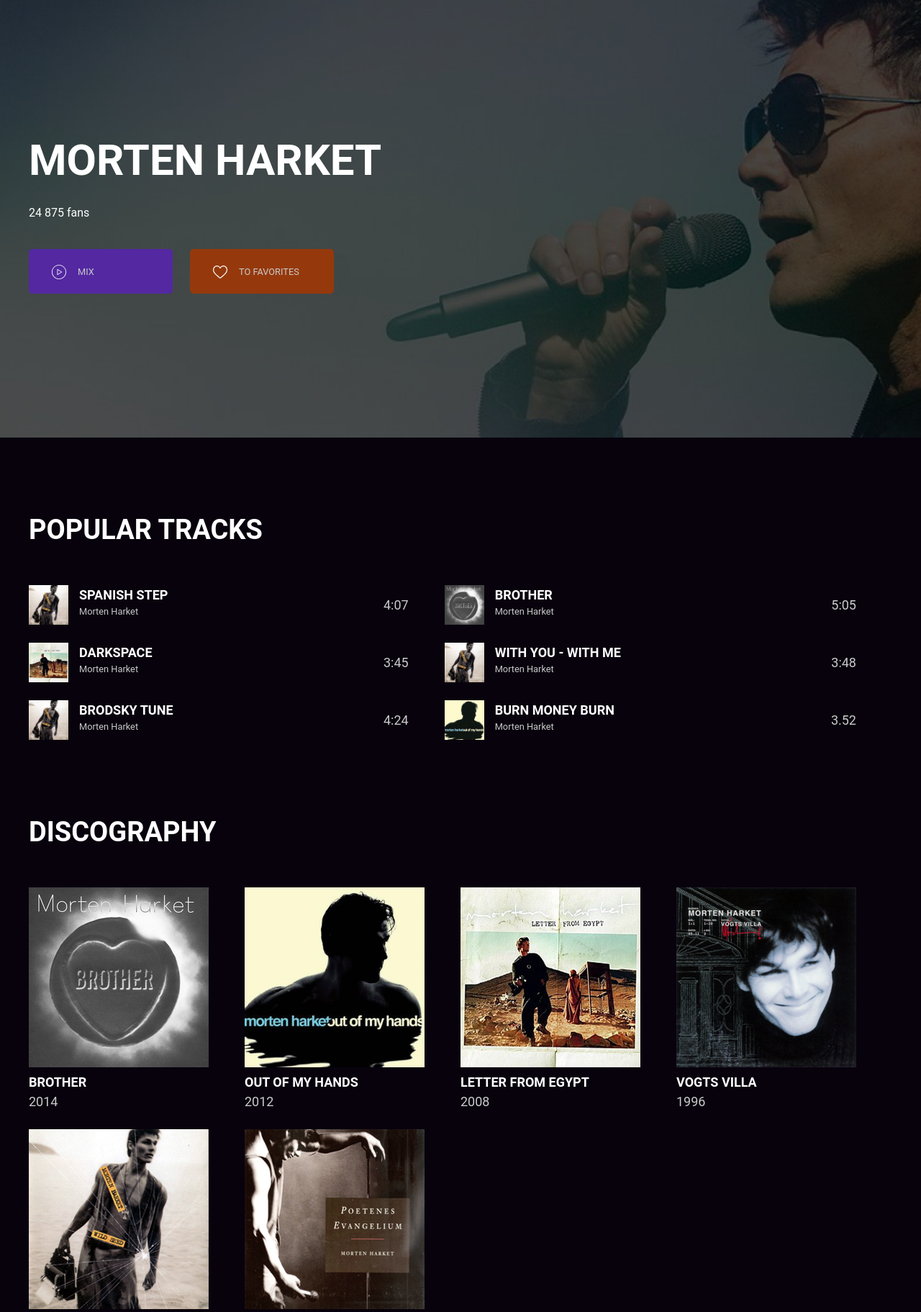
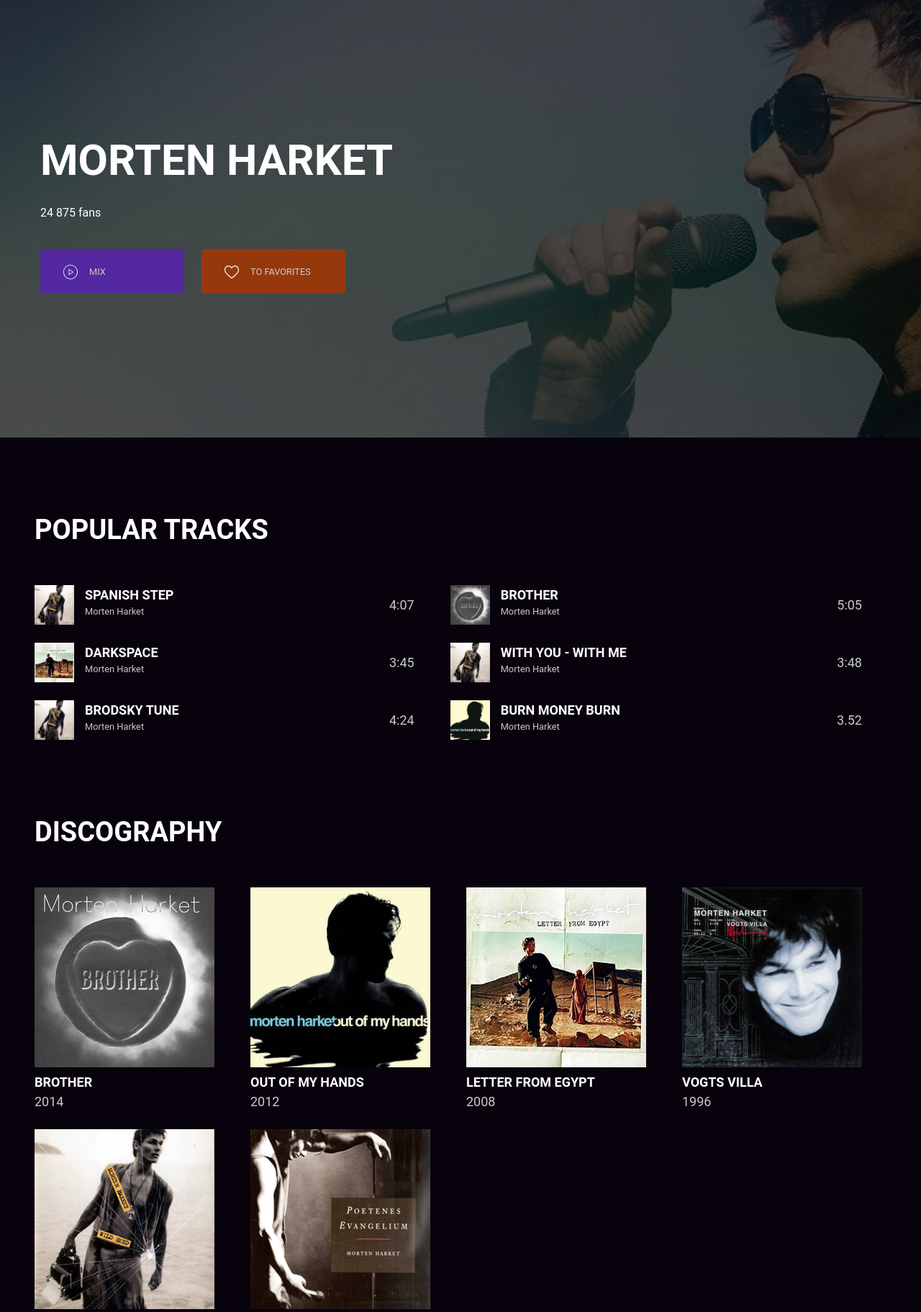
Before and after one commit to Aresla/Morten-Harket, a website built with Parcel: page index.html in a window 1280 px wide. Shown: the part 72-1895 px from the top of the page at 72% size. Built offline with nearby package versions, Linux system fonts and the light colour scheme.

Commit message:
add padding-left

```diff
--- a/css/app.css
+++ b/css/app.css
@@ -207,8 +207,7 @@
   display: flex;
   flex-direction: column;
   align-items: center;
-  padding-top: 200px;
-  padding-bottom: 200px;
+  padding: 200px 0 200px 1rem;
   color: #FFFFFF;
 }
 
@@ -661,6 +660,7 @@
 
 .bg-gradient {
   background: linear-gradient(89.75deg, #5328a1 32.83%, #95390c 81.56%);
+  padding-left: 1rem;
 }
 
 .footer-top-part {
@@ -730,7 +730,7 @@
 #page-popular-track {
   display: flex;
   justify-content: center;
-  padding-top: 100px;
+  padding: 100px 0 0 1rem;
 }
 
 h3 {
@@ -796,7 +796,7 @@
   }
 }
 #page-discography {
-  padding-top: 100px;
+  padding: 100px 0 0 1rem;
   display: flex;
   justify-content: center;
 }
@@ -840,7 +840,7 @@
 #page-similar {
   display: flex;
   justify-content: center;
-  padding-top: 100px;
+  padding-top: 100px 0 0 1rem;
   margin-bottom: 100px;
 }
 
```
